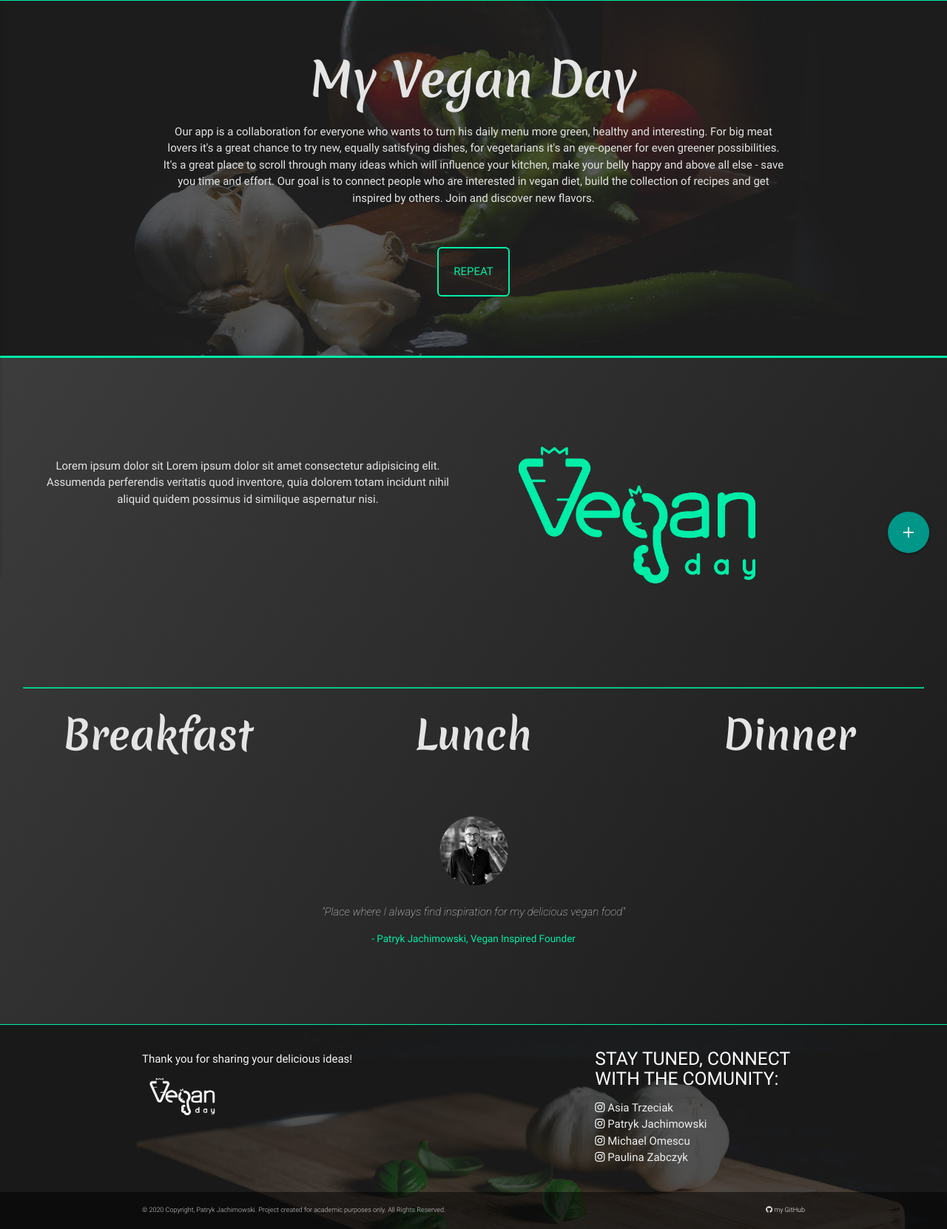
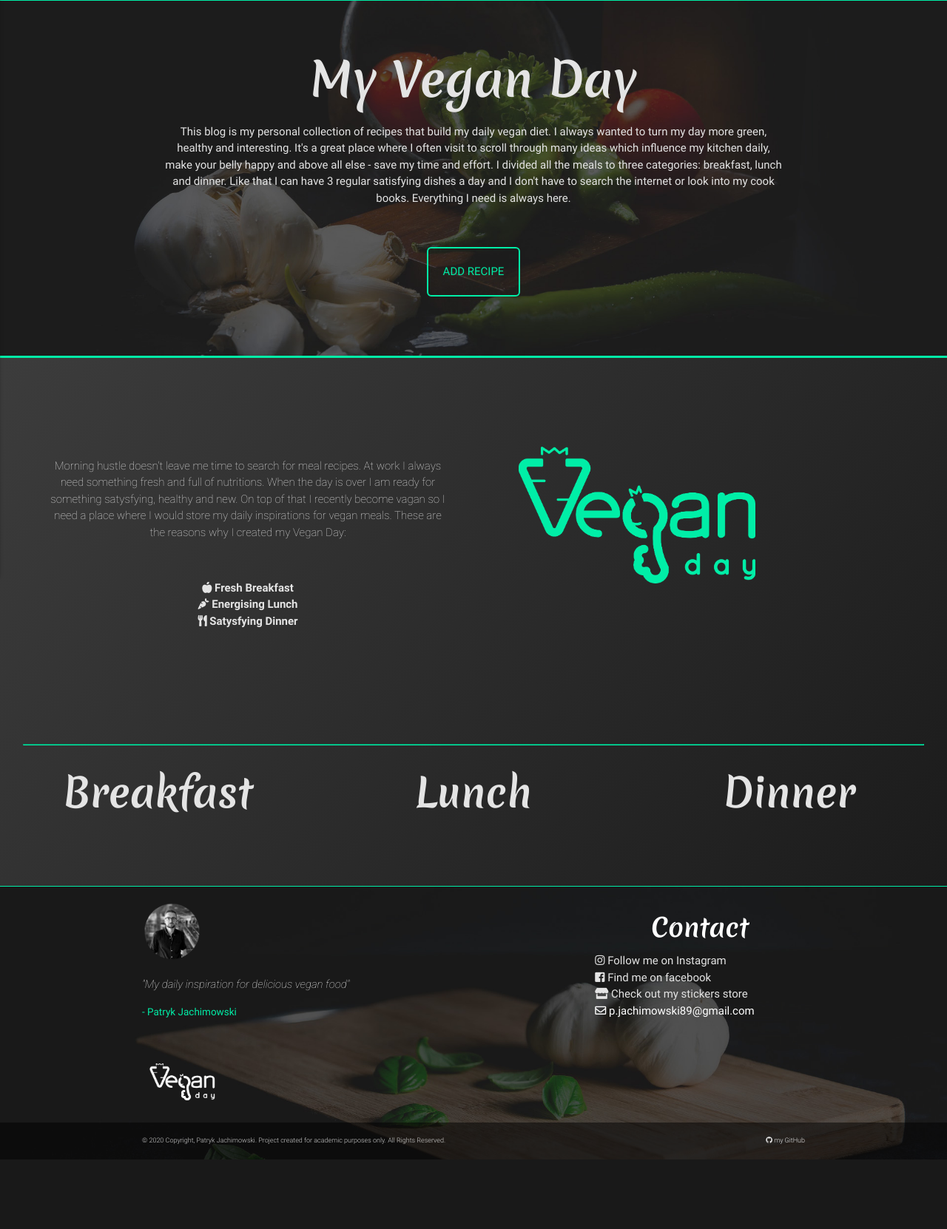
Before and after one commit to pjachimowski/vegan, a Flask app: page / in a window 1280 px wide. Shown: the part 80-1742 px from the top of the page at 74% size. After the commit the page ends 1648 px from the top, so only its background shows below. Run offline with Flask 2, Linux system fonts and the light colour scheme; data that the repository does not hold is empty; some libraries are stand-ins or nearby versions; some web fonts are replaced.

Commit message:
new add recipe button, editet text,added hover effect to  list of recipes

```diff
--- a/static/css/style.css
+++ b/static/css/style.css
@@ -20,6 +20,10 @@ hr {
     color: #00eea7;
 }
 
+.font-white {
+    color: #e4e4e4;
+}
+
 .font-light {
     font-weight: 100;
 }
@@ -34,6 +38,14 @@ hr {
 
 h3 {
     font-family: 'Merienda', 'Courier New', Courier, monospace;
+}
+
+.btn-2 {
+    color: #e4e4e4;
+}
+
+.btn-2:hover {
+    color: #00eea7;
 }
 
 /*---   navbar -------------------------*/
@@ -54,6 +66,16 @@ h3 {
 
 .logo {
     background: url("/static/css/vegan_day.png");
+    background-position: center;
+    background-repeat: no-repeat;
+    background-size: cover;
+    height: 50px;
+    width: 90px;
+    margin: 10px;
+}
+
+.logo:hover {
+    background: url("/static/css/vegan_day_green.png");
     background-position: center;
     background-repeat: no-repeat;
     background-size: cover;
@@ -88,6 +110,7 @@ h1 {
 
 .button_d {
     color: #00eea7  !important;
+    background: none;
     text-transform: uppercase;
     padding: 20px;
     border: 2px solid #00eea7 !important;
@@ -104,15 +127,15 @@ h1 {
     transition: all 0.3s ease 0s;
 }
 
-/* --- how-to panel ----------------------------*/
+/* --- about panel ----------------------------*/
 
-.how-to {
+.about {
     text-align: center;
     margin: 120px 20px 120px 50px;
     align-content: center;
 }
 
-.how-to-logo {
+.about-logo {
     background: url("/static/css/vegan_day_green.png");
     background-position: center;
     background-repeat: no-repeat;
@@ -134,12 +157,18 @@ h2 {
     height: 100px;
 }
 
+.collapsible-header:hover {
+    border: 2px solid #00eea7;
+}
+
 .align-right {
     text-align: right;
 }
 
 .btn-1 {
     color: #00eea7;
+    background: none;
+    border: none;
     text-transform: uppercase;
     margin: 5px;
 }
@@ -206,11 +235,14 @@ h5 {
 }
 
 .frame-text {
+    background: url("/static/css/dark_bg.jpg");
+    background-position: center;
+    background-repeat: no-repeat;
+    background-size: cover;
     padding: 25px;
     border:  1px solid #00eea7;
     border-radius: 5px;
     margin-top: 25px;
-    background-image: linear-gradient(to bottom right, #444444, #161616);
 }
 
 .more-about{
@@ -226,7 +258,7 @@ h5 {
     background-repeat: no-repeat;
     background-size: cover;
     border-top: 1px solid  #00eea7;
-    margin-top: 45px;
+    margin-top: 75px;
 }
 
 .footer-copyright {
--- a/templates/base.html
+++ b/templates/base.html
@@ -41,10 +41,6 @@
             <li><a class="card-btn nav-btn" href="{{url_for('add_recipe')}}">Add Recipe</a></li>
           </ul>
         </div>
-        <a href="{{url_for('add_recipe')}}"
-          class="btn-floating btn-large halfway-fab waves-effect waves-light teal" >
-          <i class="material-icons">add</i>
-        </a>
       </nav>
     </header>
 
@@ -55,45 +51,28 @@
         <div class="container">
           <div class="row">
             <div class="col l6 s12">
-              <p class="grey-text text-lighten-4">
-                Thank you for sharing your delicious ideas!
-              </p>
-              <a href="{{url_for('get_vegan_day')}}"><p class="brand-logo my-auto logo"></p></a>
+                    <img src="/static/css/pj.jpg" height="80" width="80" alt="pjachimowski" />
+                <p class="blockquote">
+                    "My daily inspiration for delicious vegan food"
+                </p>
+                <p class="founder">- Patryk Jachimowski</p>
+                    <a href="{{url_for('get_vegan_day')}}"><p class="brand-logo my-auto logo"></p></a>
             </div>
             <div class="col l4 offset-l2 s12">
-              <h5 class="white-text">Stay tuned, connect with the comunity:</h5>
+              <h4>Contact</h4>
               <ul>
                 <li>
-                  <i class="fab fa-instagram"></i>
-                  <a
-                    class="grey-text text-lighten-3"
-                    href="https://www.instagram.com/asiatrzeciak/"
-                    >Asia Trzeciak</a
-                  >
+                  <a class="btn-2"  href="https://www.instagram.com/p.jachimowski89/" target="_blank"><i class="fab fa-instagram"></i> Follow me on Instagram</a>
                 </li>
                 <li>
-                  <i class="fab fa-instagram"></i>
-                  <a
-                    class="grey-text text-lighten-3"
-                    href="https://www.instagram.com/p.jachimowski89/"
-                    >Patryk Jachimowski</a
-                  >
+                  <a class="btn-2"
+                    href="https://www.facebook.com/patryk.jachimowski.73/" target="_blank"><i class="fab fa-facebook-square"></i> Find me on facebook</a>
                 </li>
                 <li>
-                  <i class="fab fa-instagram"></i>
-                  <a
-                    class="grey-text text-lighten-3"
-                    href="https://www.instagram.com/michael.omescu/"
-                    >Michael Omescu</a
-                  >
+                  <a class="btn-2" href="https://pj-stickers.herokuapp.com/" target="_blank"><i class="fas fa-store"></i> Check out my stickers store</a>
                 </li>
                 <li>
-                  <i class="fab fa-instagram"></i>
-                  <a
-                    class="grey-text text-lighten-3"
-                    href="https://www.instagram.com/paula.zabczyk/"
-                    >Paulina Zabczyk</a
-                  >
+                  <i class="far fa-envelope"></i>  p.jachimowski89@gmail.com
                 </li>
               </ul>
             </div>
@@ -102,7 +81,7 @@
         <div class="footer-copyright">
 				<div class="container copyright">
 					© 2020 Copyright, Patryk Jachimowski. Project created for academic purposes only. All Rights Reserved.
-					<a class="grey-text text-lighten-4 right" href="#!"><i class="fab fa-github"></i> my GitHub</a>
+					<a class="btn-2 right" href="https://github.com/pjachimowski" target="_blank"><i class="fab fa-github"></i> my GitHub</a>
 				</div>
 			</div>
       </footer>
--- a/templates/vegan_day.html
+++ b/templates/vegan_day.html
@@ -4,63 +4,53 @@
         <h1 class="centertxt">My Vegan Day</h1>
         <div class="centertxt">
             <p>
-                Our app is a collaboration for everyone who wants to turn his daily menu
-                more green, healthy and interesting. For big meat lovers it's a great
-                chance to try new, equally satisfying dishes, for vegetarians it's an
-                eye-opener for even greener possibilities. It's a great place to scroll
-                through many ideas which will influence your kitchen, make your belly
-                happy and above all else - save you time and effort. Our goal is to
-                connect people who are interested in vegan diet, build the collection of
-                recipes and get inspired by others. Join and discover new flavors.
+                This blog is my personal collection of recipes that build my daily vegan diet. I always wanted to turn my day more green, healthy and interesting. It's a great place where I often visit to scroll
+                through many ideas which influence my kitchen daily, make your belly
+                happy and above all else - save my time and effort. I divided all the meals to three categories: breakfast, lunch and dinner. Like that I can have 3 regular satisfying dishes a day and I don't have to search the internet or look into my cook books. Everything I need is always here.
             </p>
         </div>
         <div class="button_cont">
-            <a class="button_d" href="add-website-here"  rel="nofollow noopener">repeat</a>
+            <a class="button_d" href="{{url_for('add_recipe')}}"  rel="nofollow noopener">Add recipe</a>
         </div>
     </div>
 </div>
 <div class="row">
     <div class="col s12 l6">
-        <div class="how-to">
-            <p>
-                Lorem ipsum dolor sit Lorem ipsum dolor sit amet consectetur adipisicing
-                elit. Assumenda perferendis veritatis quod inventore, quia dolorem totam
-                incidunt nihil aliquid quidem possimus id similique aspernatur nisi.
-            </p>
+        <div class="about ">
+            <p class="font-light">
+                Morning hustle doesn't leave me time to search for meal recipes. At work I always need something fresh and full of nutritions. When the day is over I am ready for something satysfying, healthy and new. On top of that I recently become vagan so I need a place where I would store my daily inspirations for vegan meals. These are the reasons why I created my Vegan Day:
+            </p><br>
+                <p class="font-bold">
+                    <i class="fas fa-apple-alt"></i>   Fresh Breakfast
+                    <br>
+                    <i class="fas fa-carrot"></i>   Energising Lunch
+                    <br>
+                    <i class="fas fa-utensils"></i>     Satysfying Dinner
+                    <br>
+                </p>
         </div>
     </div>
     <div class="col s12 l6">
-        <div class="how-to">
-            <div class="how-to-logo"></div>
+        <div class="about">
+            <div class="about-logo"></div>
         </div>
     </div>
 </div>
 <hr>
 <div class="row">
-    <div class="col s4">
-        <h2 class="centertxt">Breakfast</h2>
-    </div>
-    <div class="col s4">
-        <h2 class="centertxt">Lunch</h2>
-    </div>
-    <div class="col s4">
-        <h2 class="centertxt">Dinner</h2>
-    </div>
-</div>
-<div class="row">
-
-
-    <div class="col s4">
+    <div class="col s12 l4">
+        <div>
+            <h2 class="centertxt">Breakfast</h2>
+        </div>
         <ul class="collapsible popout" data-collapsable="accordion">
         {% for brecipe in brecipes %}
         {% if brecipe.category_name == 'breakfast' %}
             <li>
-                <div class="collapsible-header font-dark" style="
+                <div class="collapsible-header" style="
                                                             background: url('{{brecipe.recipe_image}}');
                                                             background-position: center;
                                                             background-repeat: no-repeat;
                                                             background-size: cover;">
-                    <i class="material-icons">expand_more</i>
                 </div>
                 <div class="collapsible-body">
                     <p class="font-bold">{{brecipe.recipe_name}}</p>
@@ -79,17 +69,20 @@
     </div>
 
 
-    <div class="col s4">
+    <div class="col s12 l4">
+        <div>
+            <h2 class="centertxt">Lunch</h2>
+        </div>
         <ul class="collapsible popout" data-collapsable="accordion">
         {% for lrecipe in lrecipes %}
         {% if lrecipe.category_name == 'lunch' %}
             <li>
-                <div class="collapsible-header font-dark" style="
+                <div class="collapsible-header" style="
                                                             background: url('{{lrecipe.recipe_image}}');
                                                             background-position: center;
                                                             background-repeat: no-repeat;
                                                             background-size: cover;">
-                    <i class="material-icons">expand_more</i>
+
                 </div>
                 <div class="collapsible-body">
                     <p class="font-bold">{{lrecipe.recipe_name}}</p>
@@ -108,17 +101,19 @@
     </div>
 
 
-    <div class="col s4">
+    <div class="col s12 l4">
+        <div>
+            <h2 class="centertxt">Dinner</h2>
+        </div>
         <ul class="collapsible popout" data-collapsable="accordion">
         {% for drecipe in drecipes %}
         {% if drecipe.category_name == 'dinner' %}
             <li>
-                <div class="collapsible-header font-dark" style="
+                <div class="collapsible-header" style="
                                                             background: url('{{drecipe.recipe_image}}');
                                                             background-position: center;
                                                             background-repeat: no-repeat;
                                                             background-size: cover;">
-                    <i class="material-icons">expand_more</i>
                 </div>
                 <div class="collapsible-body">
                     <p class="font-bold">{{drecipe.recipe_name}}</p>
@@ -137,20 +132,6 @@
     </div>
 
 
-</div>
-
-<div class="row">
-    <div class="col s12">
-        <div class="centertxt">
-            <div class="d-block d-sm-block">
-                <img src="/static/css/pj.jpg" height="100" width="100" alt="founder" />
-            </div>
-            <p class="blockquote">
-                "Place where I always find inspiration for my delicious vegan food"
-            </p>
-            <p class="founder">- Patryk Jachimowski, Vegan Inspired Founder</p>
-        </div>
-    </div>
 </div>
 
 {% endblock %}
```
Also changed, not shown: templates/add_recipe.html (+21 -11 lines), templates/edit_recipe.html (+3 -6 lines), static/css/dark_bg.jpg (added).
